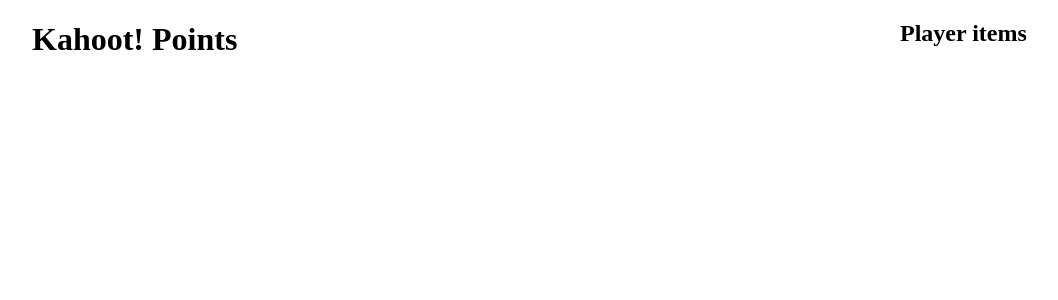
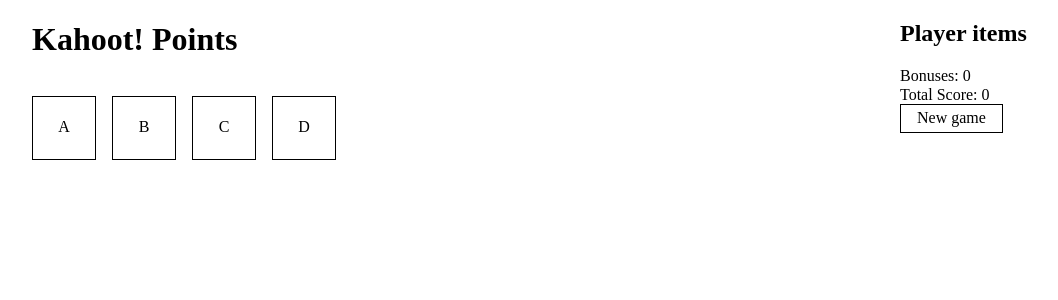
Before and after one commit to rodynenko/game-points, a React (Create React App) app: page / in a window 1280 px wide. Shown: the top 300 px of the page, without its empty margins (24-1082 px from the left). Built offline with nearby package versions, Linux system fonts and the light colour scheme.

Commit message:
add main components

```diff
--- a/src/components/App/App.tsx
+++ b/src/components/App/App.tsx
@@ -1,6 +1,7 @@
 import React from 'react'
 import GamePlay from 'components/GamePlay'
 import ResultBoard from 'components/ResultBoard'
+import Summary from 'components/Summary'
 import { FluidContainer, Grid, Main, Aside } from './styles'
 
 function App() {
@@ -14,6 +15,7 @@
         <Aside>
           <h2>Player items</h2>
           <ResultBoard />
+          <Summary />
         </Aside>
       </Grid>
     </FluidContainer>
--- /dev/null
+++ b/src/components/Button/Button.tsx
@@ -0,0 +1,15 @@
+import React from 'react'
+import styled from '@emotion/styled'
+
+const Button = styled.button`
+  display: inline-flex;
+  align-items: center;
+  justify-content: center;
+  padding: 0.25rem 1rem;
+  background-color: transparent;
+  border: 1px solid black;
+  border-radius: 0;
+  box-shadow: none;
+`
+
+export default Button
--- /dev/null
+++ b/src/components/Button/index.ts
@@ -0,0 +1,2 @@
+import Button from './Button'
+export default Button
--- a/src/components/GamePlay/GamePlay.tsx
+++ b/src/components/GamePlay/GamePlay.tsx
@@ -1,5 +1,33 @@
 import React from 'react'
+import styled from '@emotion/styled'
+import { GameItemKeys, gameItems } from 'config/gameConfig'
+import GamePlayButton from './components/GamePlayButton'
 
-const GamePlay = () => <div />
+const GamePlayList = styled.ul`
+  margin: 0;
+  padding: 0;
+  display: flex;
+  flex-wrap: wrap;
+  margin: 0 -0.5rem;
+  list-style: none
+`
+
+const GamePlayItem = styled.li`
+  margin-top: 1rem;
+  padding: 0 0.5rem;
+`
+
+const GamePlay = () => {
+  const items = Object.keys(gameItems) as Array<GameItemKeys>
+  return (
+    <GamePlayList>
+      {items.map((item) => (
+        <GamePlayItem key={item}>
+          <GamePlayButton  itemKey={item} />
+        </GamePlayItem>
+      ))}
+    </GamePlayList>
+  )
+}
 
 export default GamePlay
--- /dev/null
+++ b/src/components/GamePlay/components/GamePlayButton/GamePlayButton.tsx
@@ -0,0 +1,32 @@
+import React, { useCallback } from 'react'
+import styled from '@emotion/styled'
+import { GameItemKeys } from 'config/gameConfig'
+import { useDispatch } from 'react-redux'
+import { addNewUserItem } from 'redux/reducers/gameReducer'
+import Button from 'components/Button'
+
+
+interface GamePlayButton {
+  itemKey: GameItemKeys
+}
+
+const GamePlayButtonBtn = styled(Button)`
+  width: 4rem;
+  height: 4rem;
+`
+
+const GamePlayButton = ({ itemKey }: GamePlayButton) => {
+  const dispatch = useDispatch()
+
+  const onClick = () => {
+    dispatch(addNewUserItem(itemKey))
+  }
+
+  return (
+    <GamePlayButtonBtn onClick={onClick}>
+      {itemKey.toUpperCase()}
+    </GamePlayButtonBtn>
+  )
+}
+
+export default GamePlayButton
--- /dev/null
+++ b/src/components/GamePlay/components/GamePlayButton/index.ts
@@ -0,0 +1,3 @@
+import GamePlayButton from './GamePlayButton'
+
+export default GamePlayButton
--- a/src/components/ResultBoard/ResultBoard.tsx
+++ b/src/components/ResultBoard/ResultBoard.tsx
@@ -1,5 +1,30 @@
-import React from 'react'
+import styled from '@emotion/styled'
+import React, { memo } from 'react'
+import { useSelector } from 'react-redux'
+import { selectUserItemsList } from 'redux/selectors/game'
+import ResultBoardRow from './components/ResultBoardRow'
 
-const ResultBoard = () => <div />
+const ResultBoardList = styled.ol`
+  margin: 0;
+  padding: 0;
+  list-style: none;
+`
+
+const ResultBoardItem = styled.li`
+  width: 100%;
+`
+
+const ResultBoard = memo(() => {
+  const items = useSelector(selectUserItemsList)
+  return (
+    <ResultBoardList>
+      {items.map((item) => (
+        <ResultBoardItem key={item.key}>
+          <ResultBoardRow label={item.key} amount={item.amount} />
+        </ResultBoardItem>
+      ))}
+    </ResultBoardList>
+  )
+})
 
 export default ResultBoard
--- /dev/null
+++ b/src/components/ResultBoard/components/ResultBoardRow/ResultBoardRow.tsx
@@ -0,0 +1,22 @@
+import React, { useCallback } from 'react'
+import styled from '@emotion/styled'
+import { GameItemKeys } from 'config/gameConfig'
+
+interface ResultBoardRowProps {
+  label: GameItemKeys
+  amount: number
+}
+
+const ResultBoardRowPanel = styled.div`
+  display: flex;
+`
+
+const ResultBoardRow = ({ label, amount }: ResultBoardRowProps) => {
+  return (
+    <ResultBoardRowPanel>
+      {label} #{amount}
+    </ResultBoardRowPanel>
+  )
+}
+
+export default ResultBoardRow
--- /dev/null
+++ b/src/components/ResultBoard/components/ResultBoardRow/index.ts
@@ -0,0 +1,3 @@
+import ResultBoardRow from './ResultBoardRow'
+
+export default ResultBoardRow
--- /dev/null
+++ b/src/components/Summary/Summary.tsx
@@ -0,0 +1,26 @@
+import React, { memo } from 'react'
+import styled from '@emotion/styled'
+import { useDispatch, useSelector } from 'react-redux'
+import { getUserBonuses, getUserTotalScore } from 'redux/selectors/game'
+import { resetAction } from 'redux/reducers/gameReducer'
+import Button from 'components/Button'
+
+const Summary = memo(() => {
+  const bonuses = useSelector(getUserBonuses)
+  const totalScore = useSelector(getUserTotalScore)
+  const dispatch = useDispatch()
+  const onResetClick = () => {
+    dispatch(resetAction())
+  }
+  return (
+    <>
+      <div>Bonuses: {bonuses}</div>
+      <div>Total Score: {totalScore}</div>
+      <div>
+        <Button onClick={onResetClick}>New game</Button>
+      </div>
+    </>
+  )
+})
+
+export default Summary
--- /dev/null
+++ b/src/components/Summary/index.ts
@@ -0,0 +1,2 @@
+import Summary from './Summary'
+export default Summary
--- a/src/redux/selectors/game.ts
+++ b/src/redux/selectors/game.ts
@@ -1,4 +1,5 @@
 import { createSelector } from '@reduxjs/toolkit'
+import { GameItemKeys } from 'config/gameConfig'
 import { RootState } from 'redux/store'
 
 const selectGame = (state: RootState) => state.game
@@ -6,6 +7,14 @@
 export const selectUserItems = createSelector(
   selectGame,
   (gameState) => gameState.items
+)
+
+export const selectUserItemsList = createSelector(
+  selectUserItems,
+  (items) => (Object.keys(items) as GameItemKeys[]).map((key) => ({
+    key,
+    amount: items[key] || 0
+  })).filter((t) => Boolean(t.amount))
 )
 
 export const getUserBonuses = createSelector(
```
